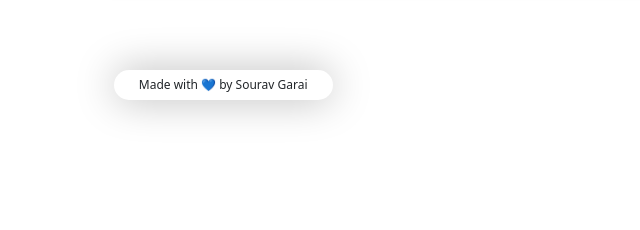
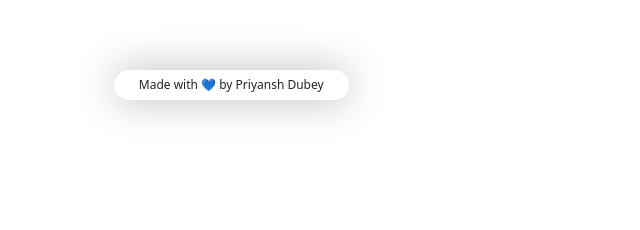
Before and after one commit to PRIYANSHDUBEY/Module-test_Accio_clone, a plain HTML site: page index.html in a window 1280 px wide. Shown: the part 570-800 px from the top of the page, 0-640 px from the left. Drawn offline with nearby package versions, Linux system fonts and the light colour scheme.

Commit message:
Update index.html
names

```diff
--- a/index.html
+++ b/index.html
@@ -109,7 +109,7 @@
                     </div>
                 </div>
                 <div class="developer">
-                    Made with 💙 by Sourav Garai
+                    Made with 💙 by Priyansh Dubey
                 </div>
             </div>
             <div class="hero-right">
```
